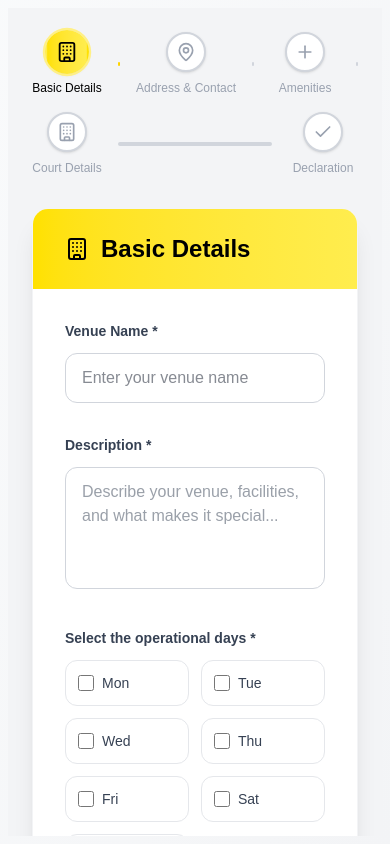
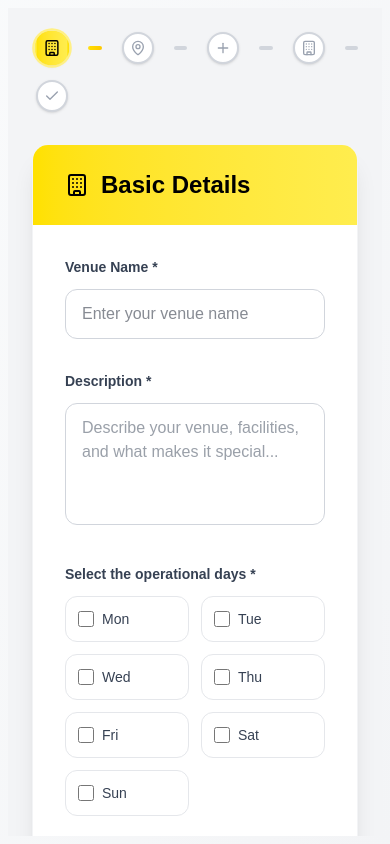
Before and after one commit to rankshell-tech/ofside-onboarding, a Next.js app: page /onboarding in a window 390 px wide. Built offline with nearby package versions, Linux system fonts and the light colour scheme.

Commit message:
made the icons mini for mobile

```diff
--- a/src/app/onboarding/page.tsx
+++ b/src/app/onboarding/page.tsx
@@ -855,12 +855,12 @@ export default function VenueOnboardingPage() {
         {/* Progress Indicator */}
         <div className="w-full lg:w-2/3 bg-gray-100 overflow-y-auto p-6" ref={rightRef}>
           <div className="mb-12">
-              <div className="flex flex-wrap lg:flex-nowrap gap-4 items-center justify-between mb-8">
+          <div className="flex flex-wrap items-center justify-between gap-4 mb-8">
   {steps.map((step, index) => (
     <React.Fragment key={index}>
-                    <div className="flex flex-col items-center min-w-[70px]">
+      <div className="flex flex-col items-center min-w-[40px] sm:min-w-[70px]">
         <div
-                        className={`flex items-center justify-center w-10 h-10 rounded-full border-2 shadow transition-all duration-300
+          className={`flex items-center justify-center w-8 h-8 sm:w-10 sm:h-10 rounded-full border-2 shadow transition-all duration-300
             ${
               index < currentStep
                 ? 'bg-green-500 border-green-500 text-white'
@@ -871,13 +871,17 @@ export default function VenueOnboardingPage() {
           `}
         >
           {index < currentStep ? (
-                          <Check className="w-5 h-5" />
+            <Check className="w-4 h-4 sm:w-5 sm:h-5" />
           ) : (
-                          React.createElement(step.icon, { className: "w-5 h-5" })
+            React.createElement(step.icon, {
+              className: 'w-4 h-4 sm:w-5 sm:h-5',
+            })
           )}
         </div>
+
+        {/* Step name only visible on sm and above */}
         <span
-                        className={`mt-2 text-xs font-medium text-center transition-all duration-200 ${
+          className={`hidden sm:block mt-2 text-xs font-medium text-center transition-all duration-200 ${
             index === currentStep
               ? 'text-black'
               : index < currentStep
@@ -888,6 +892,8 @@ export default function VenueOnboardingPage() {
           {step.title}
         </span>
       </div>
+
+      {/* Progress bar between steps */}
       {index < steps.length - 1 && (
         <div
           className={`flex-1 h-1 rounded transition-all duration-300 ${
@@ -902,6 +908,7 @@ export default function VenueOnboardingPage() {
     </React.Fragment>
   ))}
 </div>
+
               <div className="bg-white rounded-2xl shadow-xl border border-gray-100 overflow-hidden">
                 {/* Step Header */}
                 <div className={`bg-gradient-to-r ${steps[currentStep].color} px-8 py-6`}>
```
Lines whose indentation alone changed are shown as unchanged.
